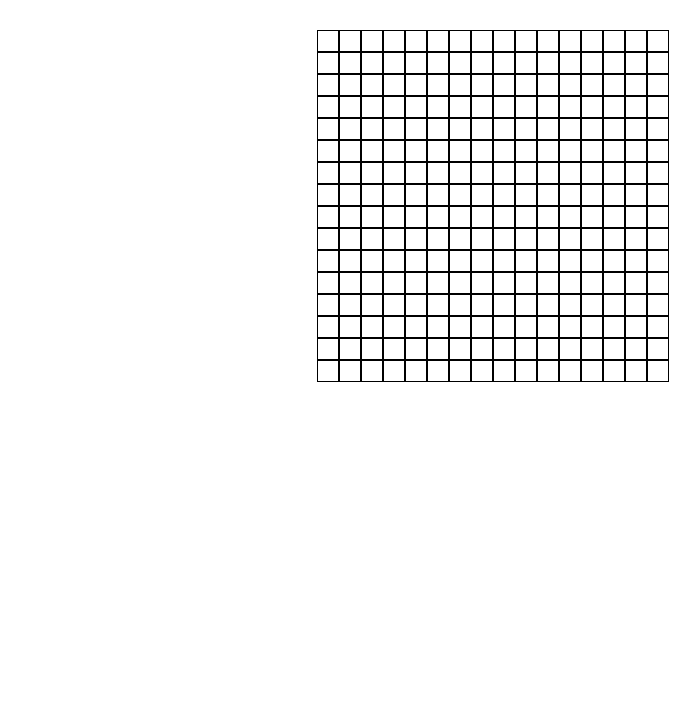
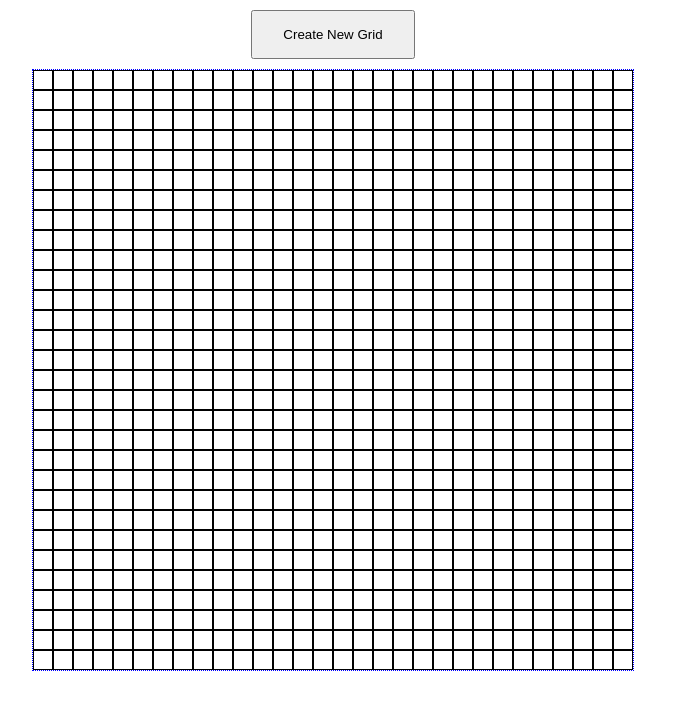
Before and after one commit to jacknb1ack/etch-a-sketch, a plain HTML site: page index.html in a window 1280 px wide. Shown: the whole page, without its empty margins (147-847 px from the left). Drawn offline with Linux system fonts and the light colour scheme.

Commit message:
fix div dimension to fill container

```diff
--- a/script.js
+++ b/script.js
@@ -1,10 +1,10 @@
 const container = document.querySelector(".container");
 
-for (let x = 0; x < 16; x++) {
+for (let x = 0; x < 30; x++) {
   const divContainer = document.createElement("div");
   divContainer.setAttribute("class", "div-container");
   container.appendChild(divContainer);
-  for (let y = 0; y < 16; y++) {
+  for (let y = 0; y < 30; y++) {
     const divBox = document.createElement("div");
     divBox.setAttribute("class", "div-box");
     divContainer.appendChild(divBox);
@@ -17,3 +17,8 @@ action.forEach((div) => {
     div.classList.add("colored");
   });
 });
+
+const button = document.createElement("button");
+button.setAttribute("class", "reset");
+button.textContent = "Create New Grid";
+container.before(button);
--- a/style.css
+++ b/style.css
@@ -3,22 +3,33 @@
   padding: 0;
 }
 
+body {
+  max-width: 960px;
+  display: flex;
+  justify-content: center;
+  align-items: center;
+  flex-direction: column;
+}
+
+button {
+  padding: 15px 30px;
+  margin: 10px auto;
+}
 .container {
+  width: 600px;
+  height: 600px;
   display: flex;
   flex-direction: column;
-  gap: 0;
-  justify-content: center;
-  align-items: center;
-  margin-top: 30px;
+  border: 1px blue dotted;
 }
 .div-container {
   display: flex;
+  flex: 1;
 }
 
 .div-box {
   border: 1px solid black;
-  min-width: 20px;
-  min-height: 20px;
+  flex: 1;
 }
 
 .colored {
```
